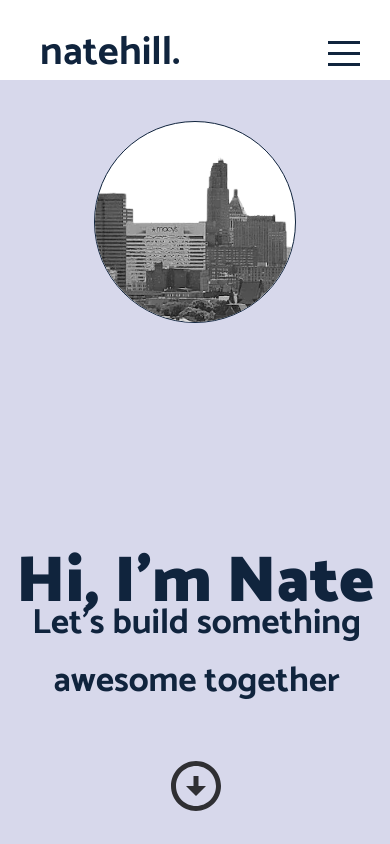
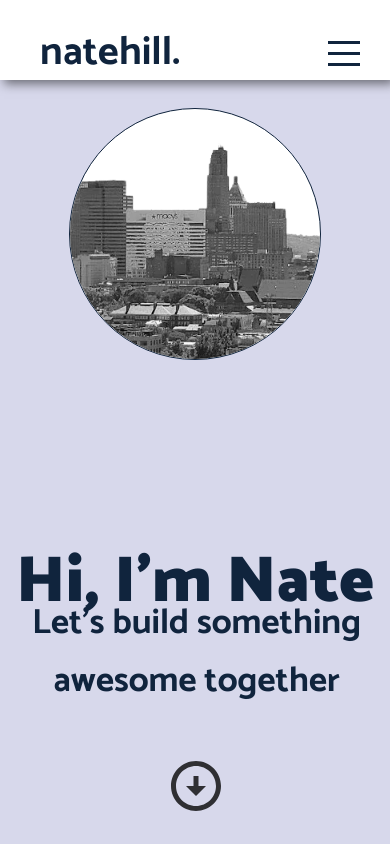
Before and after one commit to estin8/reactportfolio, a React (Create React App) app: page / in a window 390 px wide. Built offline with nearby package versions, Linux system fonts and the light colour scheme.

Commit message:
mobile tweaks | topbar component boxshadow

```diff
--- a/src/components/intro/intro.scss
+++ b/src/components/intro/intro.scss
@@ -46,12 +46,12 @@
 
             @include mobile {
                 align-items: flex-start;
-                width: 200px;
-                height: 200px;
+                width: 250px;
+                height: 250px;
                 margin-right: unset;
                 background-color: white;
                 border: 1px solid rgb(16, 36, 61);
-                margin-top: 25%;
+                margin-top: 15%;
                 box-shadow: unset;
             }
 
@@ -109,6 +109,7 @@
                 @include mobile {
                     font-size: 65px !important;
                     margin-top: -130px;
+
                 }
 
                 @include tablet {
--- a/src/components/portfolio/portfolio.scss
+++ b/src/components/portfolio/portfolio.scss
@@ -54,12 +54,14 @@
 
         h1 {
             margin-top: 100px;
+
         }
 
         @include mobile {
             width: 100%;
-            margin: 10px;
+            margin: 60px;
             flex-wrap: wrap;
+
         }
 
         .item {
--- a/src/components/topbar/topbar.scss
+++ b/src/components/topbar/topbar.scss
@@ -12,6 +12,7 @@
     z-index: 3;
     overflow: hidden;
     transition: all 1s ease;
+    box-shadow: 4px 4px 10px rgba(0, 0, 0, .5);
 
 
 
```
